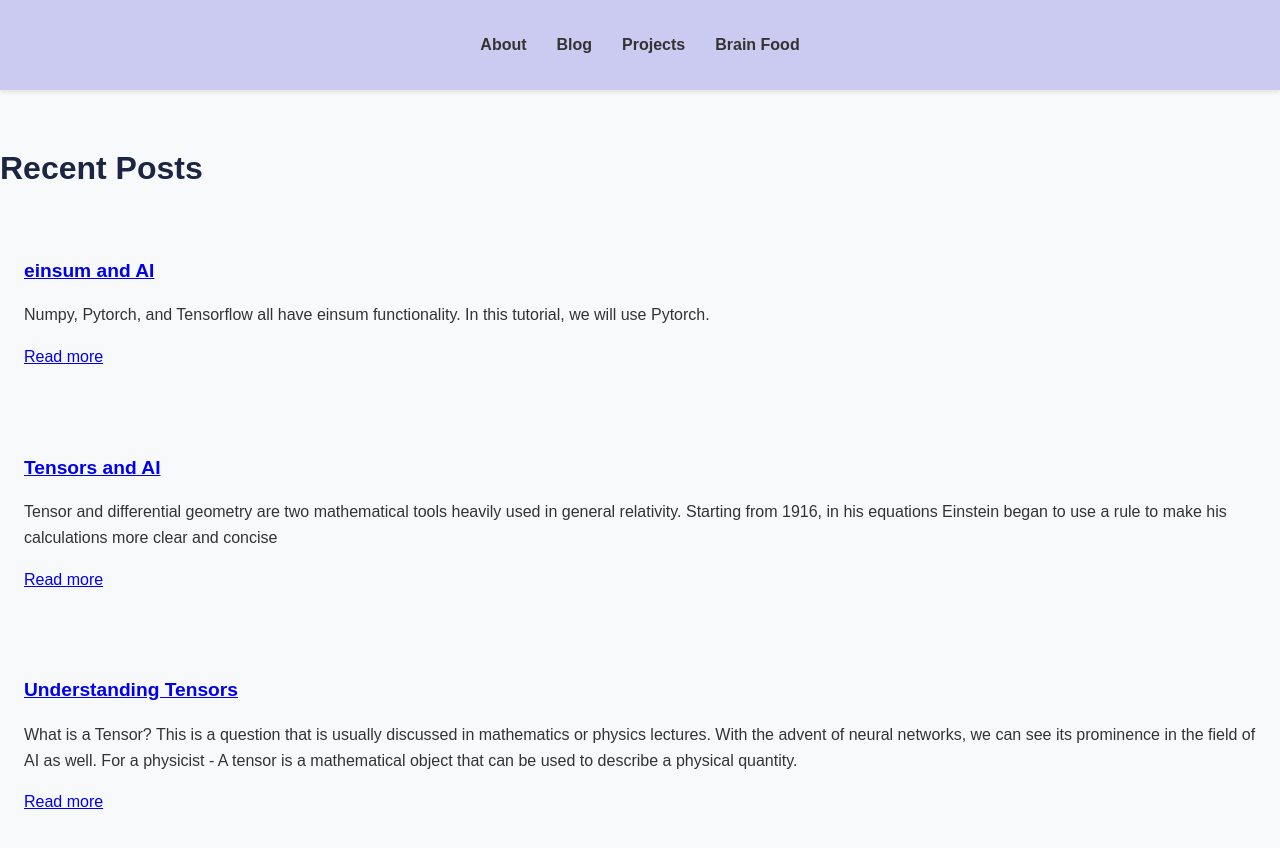
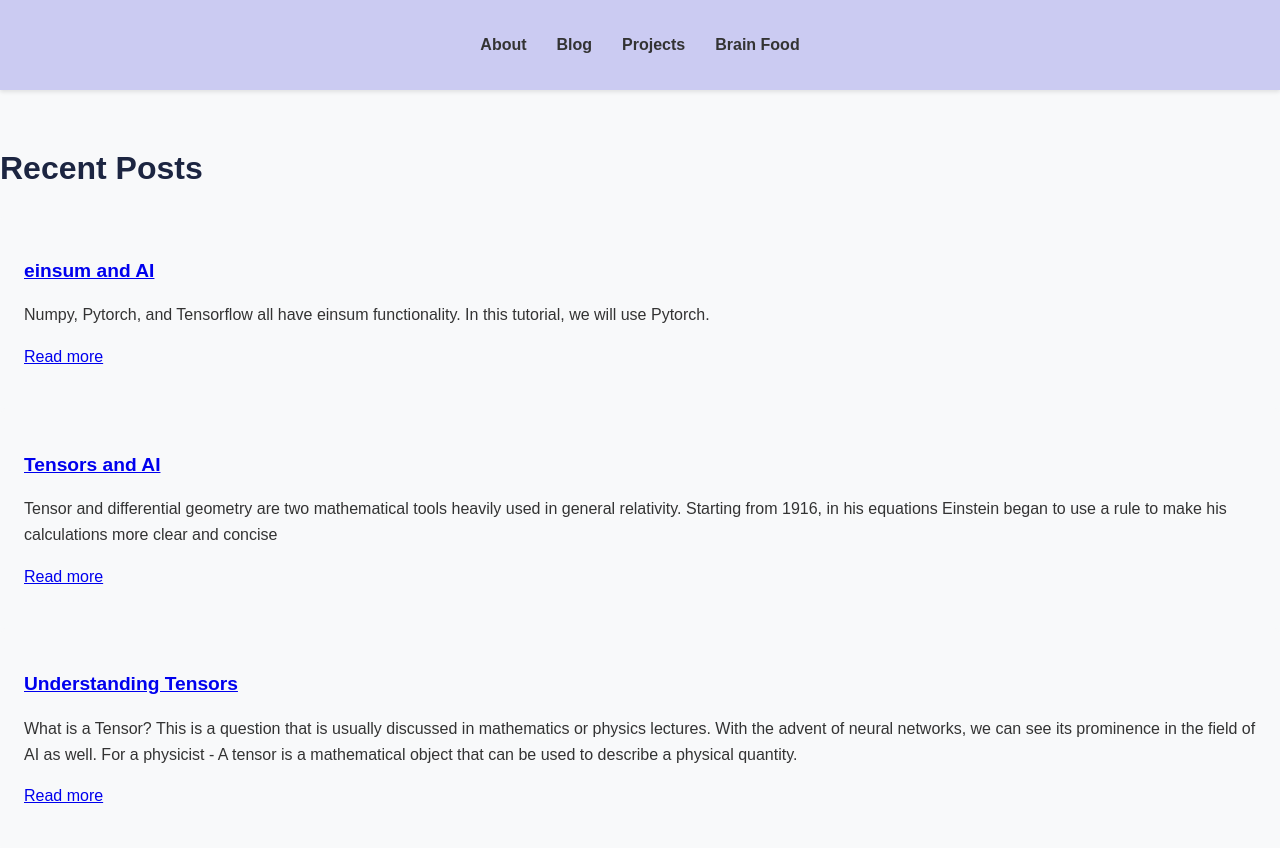
Before and after one commit to adhikarinarayan/adhikarinarayan.github.io, a Jekyll site: the page built from blog.md, in a window 1280 px wide. Shown: the top 848 px of the page. Built offline with Jekyll 4.4.1, drawn with Linux system fonts in a browser that asks for light colours.

Commit message:
Update styles.css

```diff
--- a/assets/css/styles.css
+++ b/assets/css/styles.css
@@ -84,7 +84,7 @@ h1, h2, h3 {
 article {
     background-color: #f8f9fa;
     padding: 1.5rem;
-    margin-bottom: 0.2rem;
+    margin-bottom: 0.02rem;
     border-radius: 5px;
     transition: transform 0.3s ease;
 }
```
